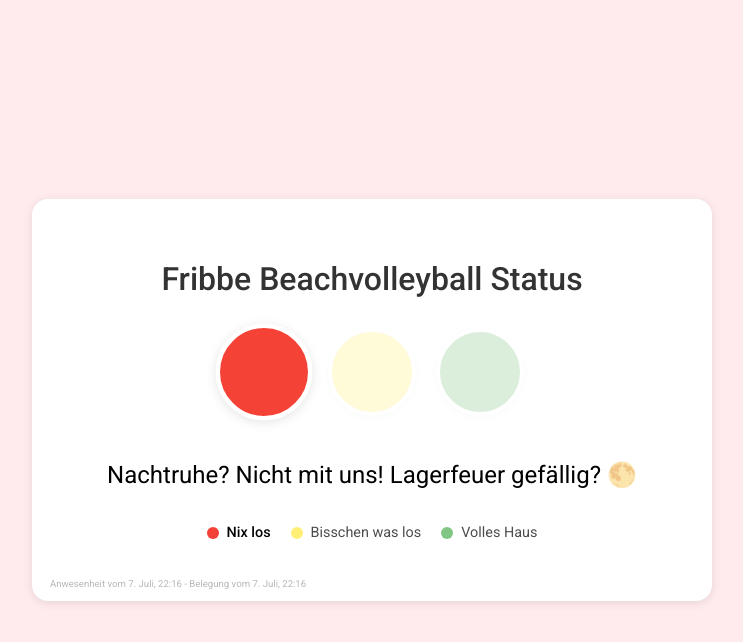
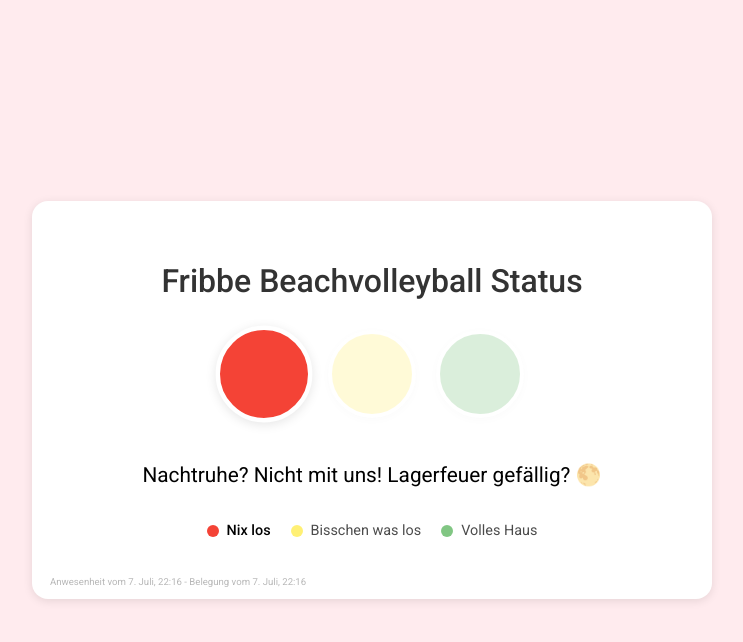
Before and after one commit to FlorianObermayer/fribbe-status-checker, a FastAPI app: page / in a window 1280 px wide. Shown: the top 642 px of the page, without its empty margins (268-1011 px from the left). Run offline with FastAPI, Linux system fonts and the light colour scheme; data that the repository does not hold is empty.

Commit message:
styling++

```diff
--- a/app/static/css/styles.css
+++ b/app/static/css/styles.css
@@ -72,7 +72,7 @@ h1 {
 }
 
 .status-message {
-    font-size: 1.5rem;
+    font-size: 1.3rem;
     margin: 20px 0;
     padding: 15px;
     border-radius: 8px;
```
